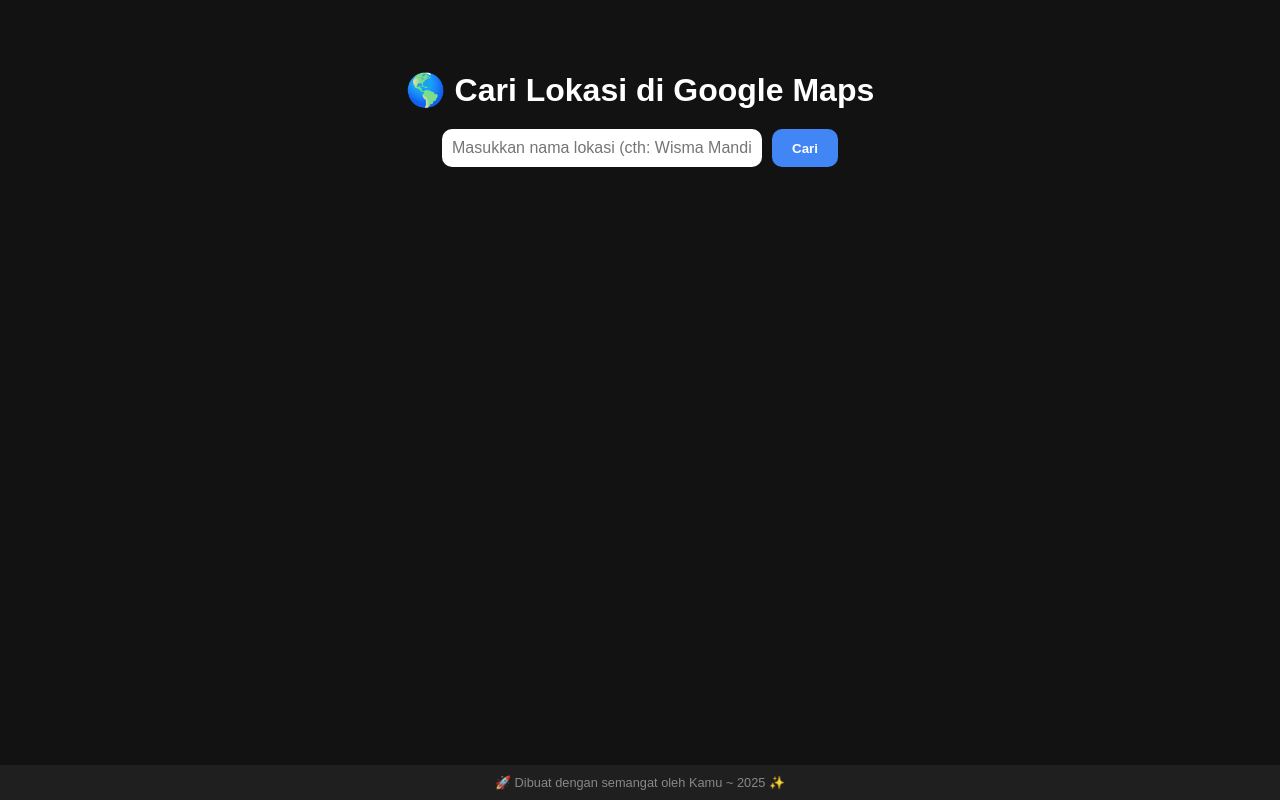
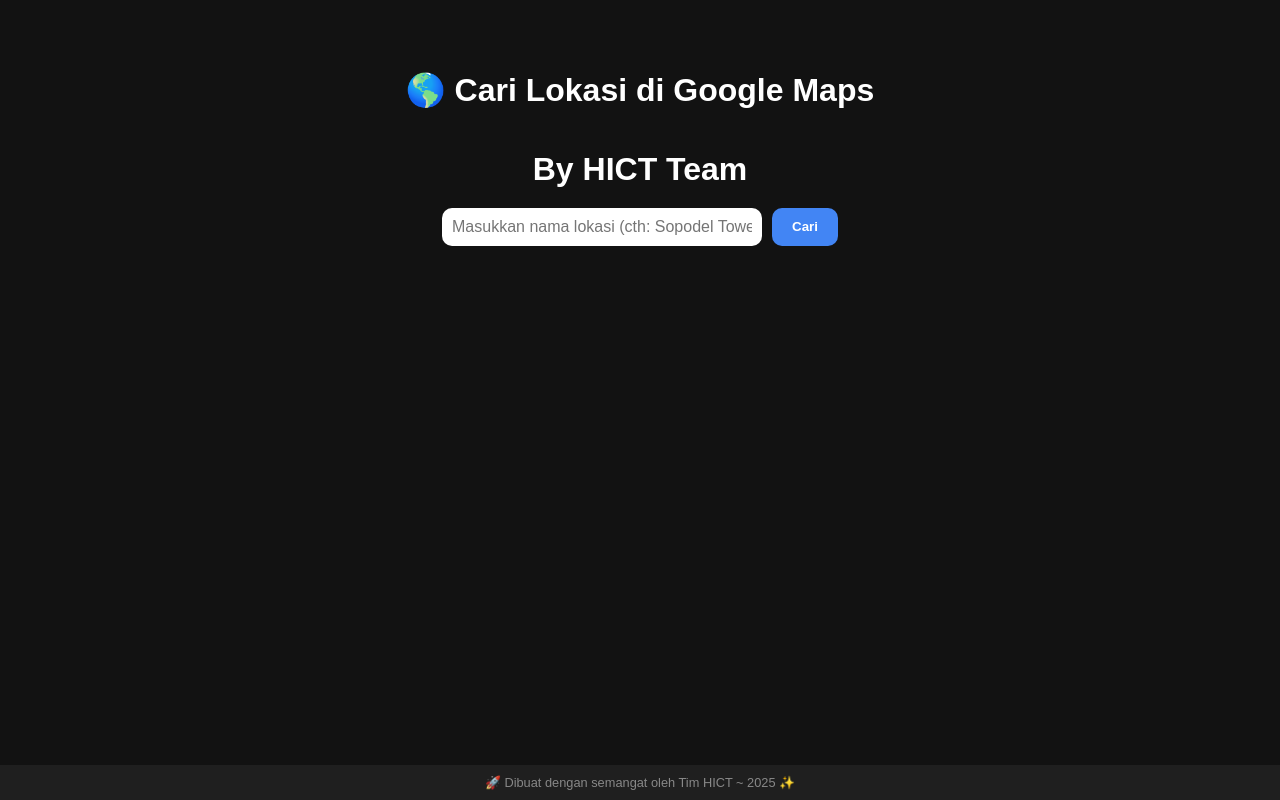
Before and after one commit to ndchsn/geocoding, a Flask app: page / in a window 1280 px wide. Run offline with Flask 3, Linux system fonts and the light colour scheme.

Commit message:
update html

```diff
--- a/templates/index.html
+++ b/templates/index.html
@@ -10,9 +10,10 @@
 
 <div class="container">
   <h1>🌎 Cari Lokasi di Google Maps</h1>
+  <h1>By HICT Team</h1>
 
   <form action="/geocode" method="POST" class="search-form">
-    <input type="text" name="location" placeholder="Masukkan nama lokasi (cth: Wisma Mandiri 2)" required>
+    <input type="text" name="location" placeholder="Masukkan nama lokasi (cth: Sopodel Tower)" required>
     <button type="submit">Cari</button>
   </form>
 
@@ -37,7 +38,7 @@
 </div>
 
 <footer>
-  🚀 Dibuat dengan semangat oleh Kamu ~ 2025 ✨
+  🚀 Dibuat dengan semangat oleh Tim HICT ~ 2025 ✨
 </footer>
 
 <script>
```
